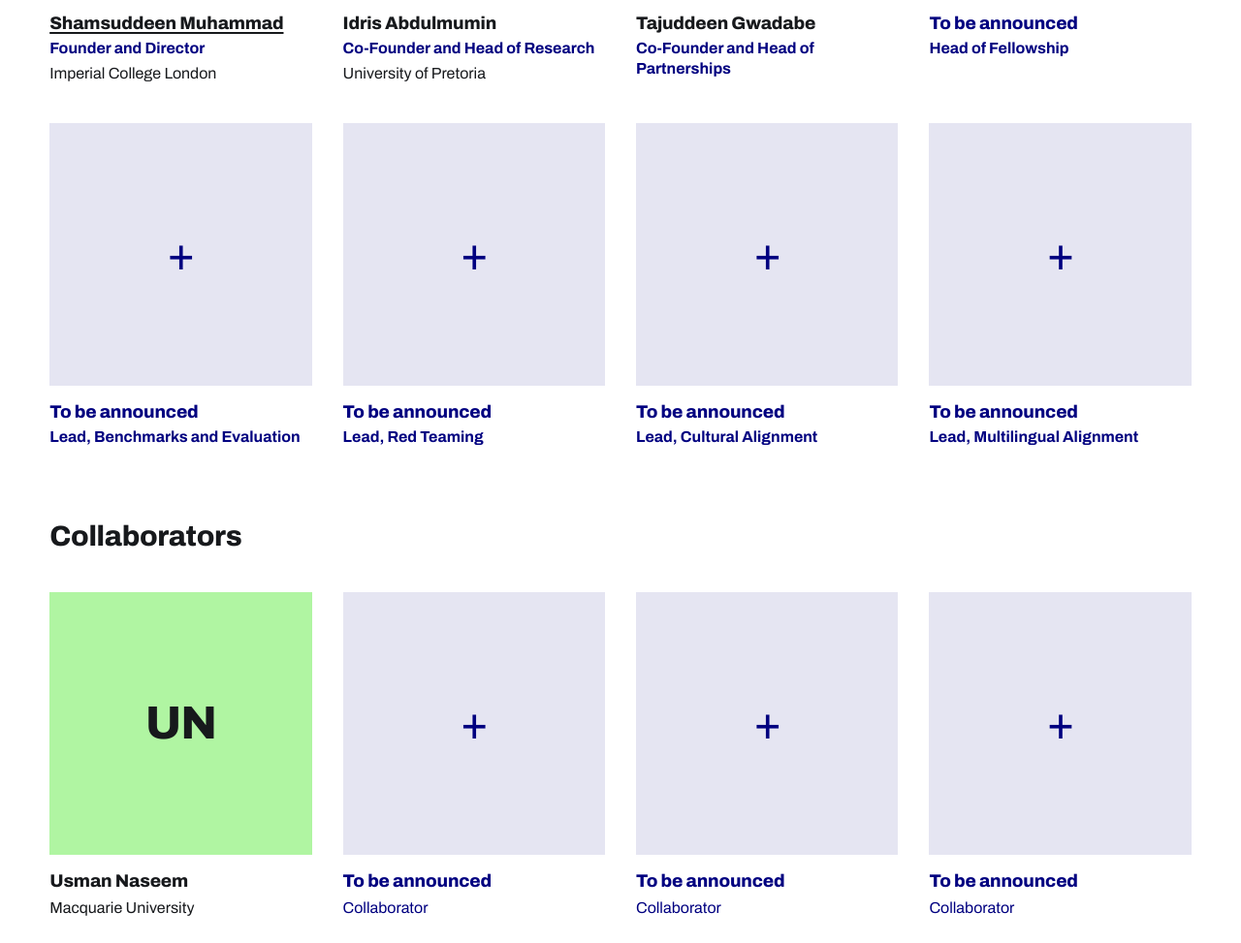
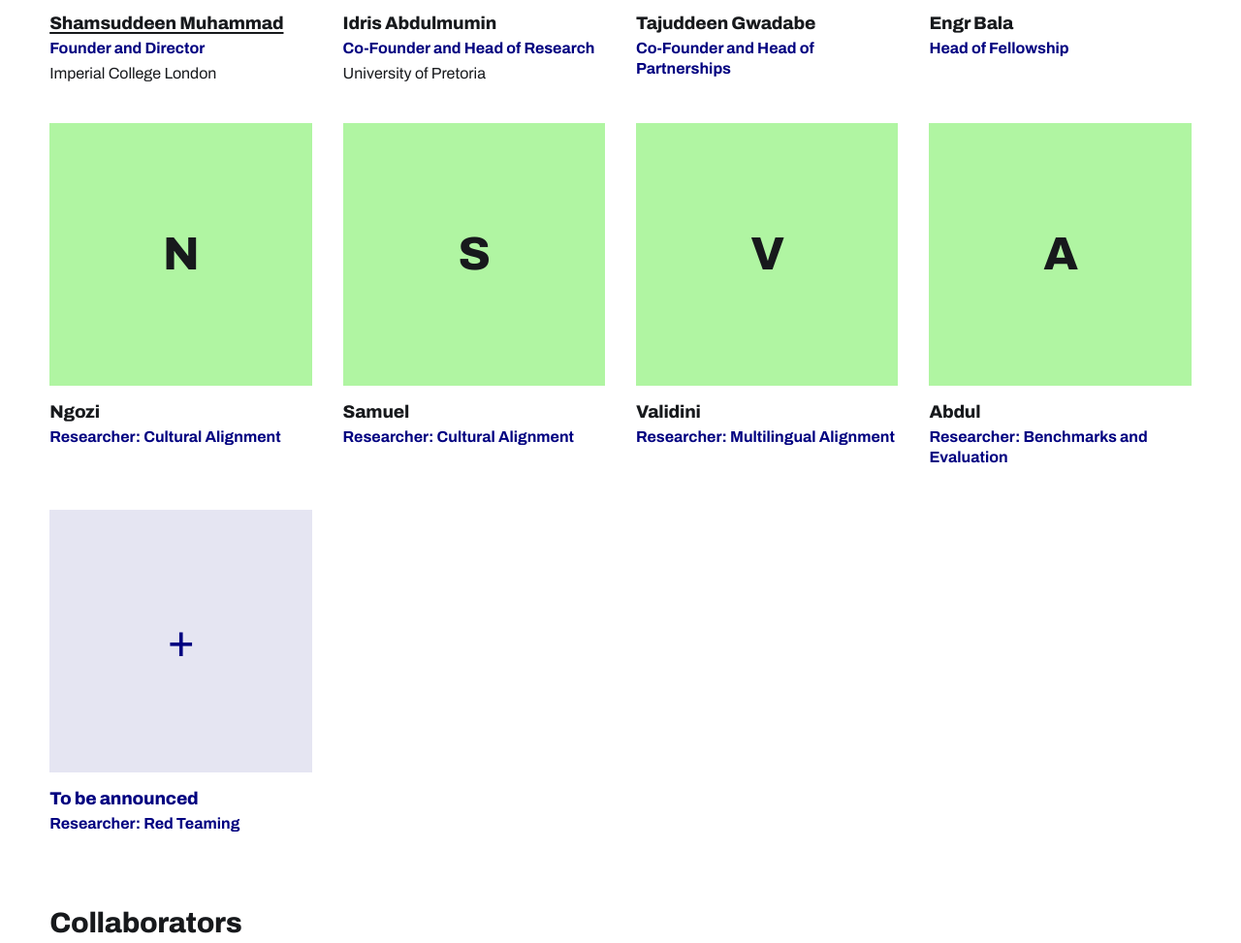
Before and after one commit to shmuhammadd/afrisafe, a plain HTML site: page index.html in a window 1280 px wide. Shown: the part 3210-4183 px from the top of the page at 97% size. Drawn offline with Linux system fonts and the light colour scheme.

Commit message:
People: add named researchers, use 'Researcher:' titles

```diff
--- a/index.html
+++ b/index.html
@@ -166,17 +166,18 @@
 
 <section id="people" class="block">
   <h2>Researchers</h2>
-  <!-- Open seats carry draft role titles; edit or remove them freely.
-       To fill one: replace the <li class="tba"> with a card like Idris's and put a square JPEG in assets/people/. -->
+  <!-- First names only, as the founder gave them. Add full names, affiliations and photos when available:
+       put a square JPEG in assets/people/ and swap the <span class="initials"> for an <img>. -->
   <ul class="people" role="list">
       <li><img src="assets/people/shamsuddeen-hassan-muhammad.jpg" alt="" width="400" height="400" loading="lazy" decoding="async"><h3><a href="https://shmuhammadd.github.io">Shamsuddeen Muhammad</a></h3><p class="role">Founder and Director</p><p>Imperial College London</p></li>
       <li><img src="assets/people/idris-abdulmumin.jpg" alt="" width="400" height="400" loading="lazy" decoding="async"><h3>Idris Abdulmumin</h3><p class="role">Co-Founder and Head of Research</p><p>University of Pretoria</p></li>
       <li><img src="assets/people/tajuddeen-gwadabe.jpg" alt="" width="400" height="400" loading="lazy" decoding="async"><h3>Tajuddeen Gwadabe</h3><p class="role">Co-Founder and Head of Partnerships</p></li>
-      <li class="tba"><span class="initials" aria-hidden="true">+</span><h3>To be announced</h3><p class="role">Head of Fellowship</p></li>
-      <li class="tba"><span class="initials" aria-hidden="true">+</span><h3>To be announced</h3><p class="role">Lead, Benchmarks and Evaluation</p></li>
-      <li class="tba"><span class="initials" aria-hidden="true">+</span><h3>To be announced</h3><p class="role">Lead, Red Teaming</p></li>
-      <li class="tba"><span class="initials" aria-hidden="true">+</span><h3>To be announced</h3><p class="role">Lead, Cultural Alignment</p></li>
-      <li class="tba"><span class="initials" aria-hidden="true">+</span><h3>To be announced</h3><p class="role">Lead, Multilingual Alignment</p></li>
+      <li><span class="initials" aria-hidden="true">B</span><h3>Engr Bala</h3><p class="role">Head of Fellowship</p></li>
+      <li><span class="initials" aria-hidden="true">N</span><h3>Ngozi</h3><p class="role">Researcher: Cultural Alignment</p></li>
+      <li><span class="initials" aria-hidden="true">S</span><h3>Samuel</h3><p class="role">Researcher: Cultural Alignment</p></li>
+      <li><span class="initials" aria-hidden="true">V</span><h3>Validini</h3><p class="role">Researcher: Multilingual Alignment</p></li>
+      <li><span class="initials" aria-hidden="true">A</span><h3>Abdul</h3><p class="role">Researcher: Benchmarks and Evaluation</p></li>
+      <li class="tba"><span class="initials" aria-hidden="true">+</span><h3>To be announced</h3><p class="role">Researcher: Red Teaming</p></li>
   </ul>
 
   <h2 class="second">Collaborators</h2>
```
